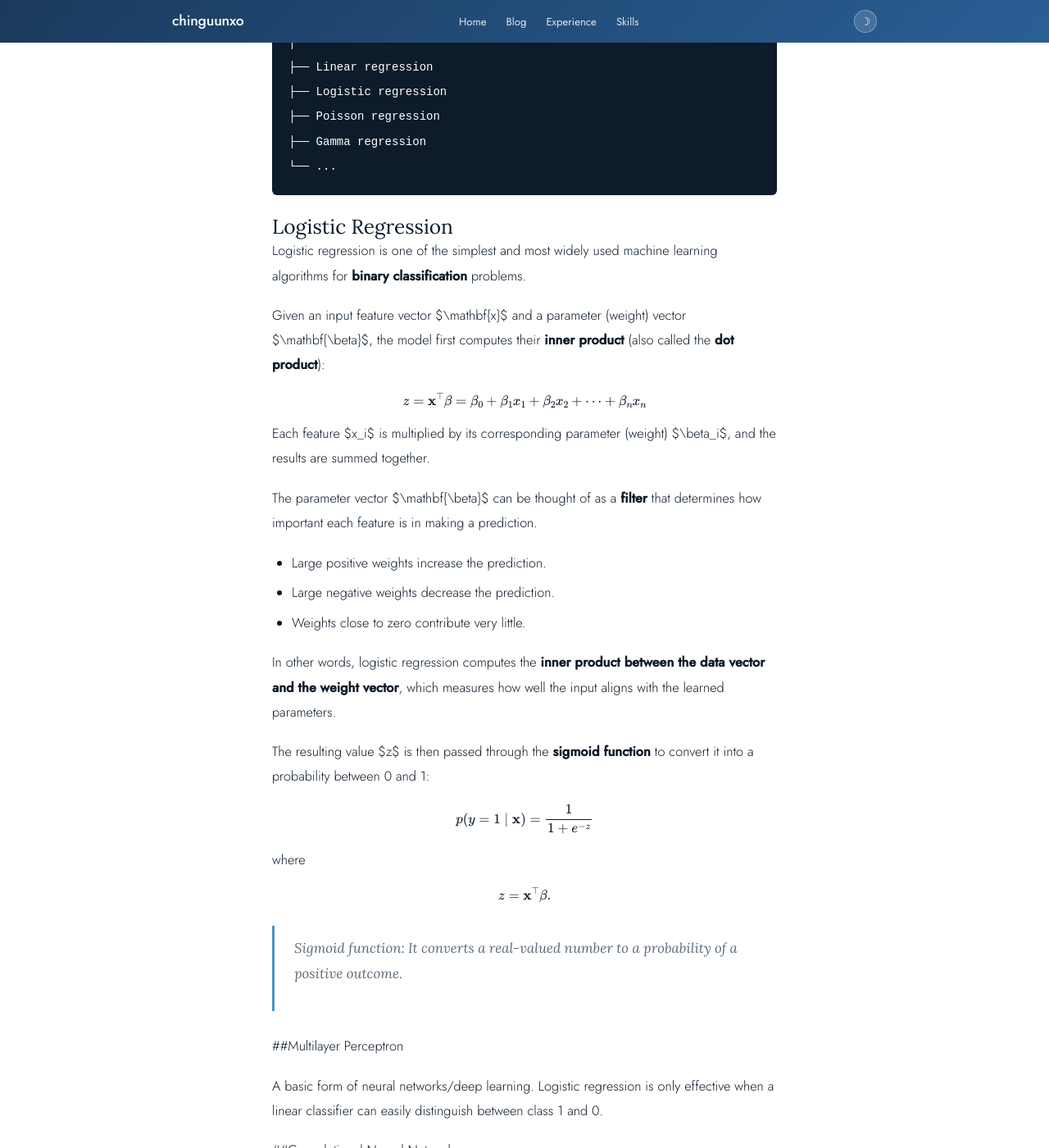
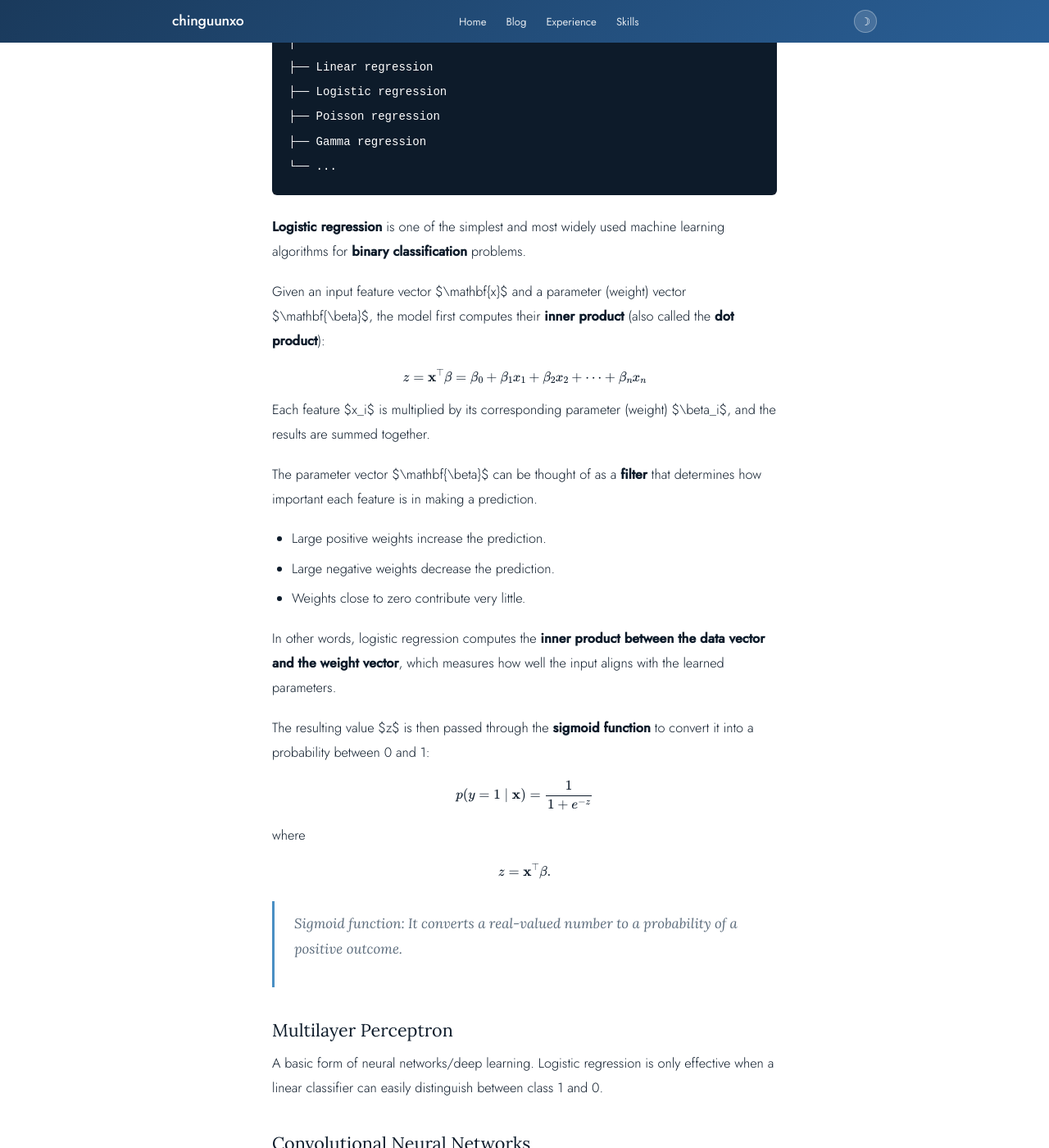
Before and after one commit to chinguunxo/chinguunxo.github.io, a Jekyll site: the page built from _posts/2026-07-02-Day-15-ML.md, in a window 1280 px wide and 1400 px high, scrolled down 836 px. Shown: the whole window at 82% size. Built offline with Jekyll 4.4.1, drawn with Linux system fonts in a browser that asks for light colours; some of the changed text lies outside the part shown.

Commit message:
Update 2026-07-02-Day-15-ML.md

````diff
--- a/_posts/2026-07-02-Day-15-ML.md
+++ b/_posts/2026-07-02-Day-15-ML.md
@@ -34,9 +34,7 @@ Generalized Linear Models (GLMs)
 └── ...
 ```
 
-# Logistic Regression
-
-Logistic regression is one of the simplest and most widely used machine learning algorithms for **binary classification** problems.
+**Logistic regression** is one of the simplest and most widely used machine learning algorithms for **binary classification** problems.
 
 Given an input feature vector $\mathbf{x}$ and a parameter (weight) vector $\mathbf{\beta}$, the model first computes their **inner product** (also called the **dot product**):
 
@@ -70,17 +68,17 @@ $$
 > Sigmoid function: It converts a real-valued number to a probability of a positive outcome.
 
 
-##Multilayer Perceptron
+## Multilayer Perceptron
 
 A basic form of neural networks/deep learning. Logistic regression is only effective when a linear classifier can easily distinguish between class 1 and 0.
 
-##Convolutional Neural Networks
+## Convolutional Neural Networks
 
 
-##Applications in the Real World
+## Applications in the Real World
 
 
-##PyTorch Basics
+## PyTorch Basics
 
 
 
````
